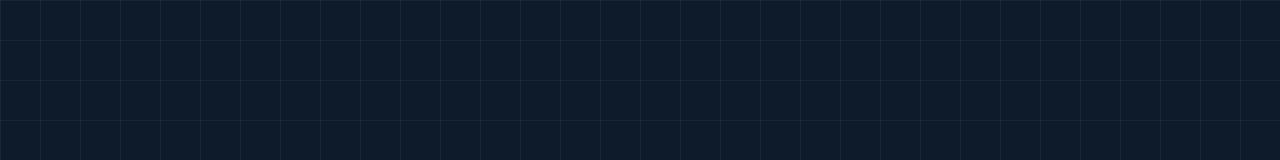
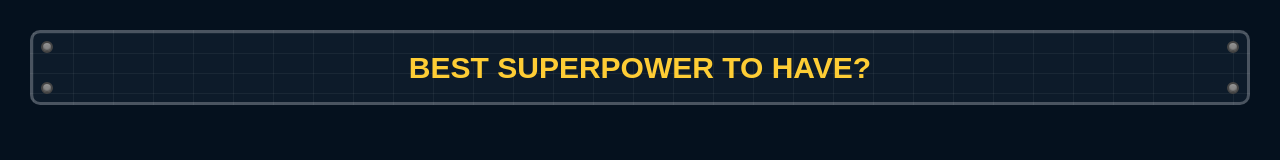
Before and after one commit to MariusG21/JS-Homeworks, a website: page 03-homework/index.html in a window 1280 px wide. Drawn offline with Linux system fonts and the light colour scheme.

Commit message:
adding header style

```diff
--- a/03-homework/index.html
+++ b/03-homework/index.html
@@ -6,10 +6,18 @@
     <title>Voting App</title>
     <link rel="stylesheet" href="styles/default.css" />
     <link rel="stylesheet" href="styles/main.css" />
+    <link rel="stylesheet" href="styles/header.css" />
 
     <script type="module" src="scripts/index.js" defer></script>
   </head>
   <body>
+    <header class="header">
+      <div class="nail top-left"></div>
+      <div class="nail top-right"></div>
+      <div class="nail bottom-left"></div>
+      <div class="nail bottom-right"></div>
+      best superpower to have?
+    </header>
     <main class="main"></main>
   </body>
 </html>
--- a/03-homework/styles/default.css
+++ b/03-homework/styles/default.css
@@ -2,6 +2,9 @@
   font-size: 10px;
   line-height: 24px;
   user-select: none;
+  /* --text-primary: #f8f8f2; */
+  --text-primary: #fecd35;
+  --text-secondary: #a0aec0;
 }
 
 *,
@@ -12,14 +15,7 @@
 }
 
 body {
-  background-color: #0d1b2a;
-  background-image: linear-gradient(
-      to right,
-      rgba(255, 255, 255, 0.05) 1px,
-      transparent 1px
-    ),
-    linear-gradient(to bottom, rgba(255, 255, 255, 0.05) 1px, transparent 1px);
-  background-size: 40px 40px;
+  background-color: #05111e;
 
   display: flex;
   align-items: center;
--- /dev/null
+++ b/03-homework/styles/header.css
@@ -0,0 +1,64 @@
+.header {
+  position: fixed;
+  top: 3rem;
+  left: 3rem;
+  right: 3rem;
+  height: 7.5rem;
+  background-color: #0d1b2a;
+  background-image: linear-gradient(
+      to right,
+      rgba(255, 255, 255, 0.05) 0.1rem,
+      transparent 0.1rem
+    ),
+    linear-gradient(
+      to bottom,
+      rgba(255, 255, 255, 0.05) 0.1rem,
+      transparent 0.1rem
+    );
+  background-size: 4rem 2rem;
+  color: var(--text-primary);
+  display: flex;
+  align-items: center;
+  justify-content: center;
+  font: 900 3rem arial, sans-serif;
+  text-transform: uppercase;
+  border-radius: 1rem;
+  border: 0.3rem solid rgba(255, 255, 255, 0.25);
+}
+@media (max-width: 676px) {
+  .header {
+    height: 6rem;
+    font: 700 2rem arial, sans-serif;
+  }
+}
+
+.nail {
+  width: 1.2rem;
+  height: 1.2rem;
+  background-color: #888;
+  border: 0.2rem solid #444;
+  border-radius: 50%;
+  position: absolute;
+  box-shadow: inset 0 0.1rem 0.2rem rgba(255, 255, 255, 0.2),
+    inset 0 -0.1rem 0.2rem rgba(0, 0, 0, 0.6);
+}
+
+.nail.top-left {
+  top: 0.8rem;
+  left: 0.8rem;
+}
+
+.nail.top-right {
+  top: 0.8rem;
+  right: 0.8rem;
+}
+
+.nail.bottom-left {
+  bottom: 0.8rem;
+  left: 0.8rem;
+}
+
+.nail.bottom-right {
+  bottom: 0.8rem;
+  right: 0.8rem;
+}
```
